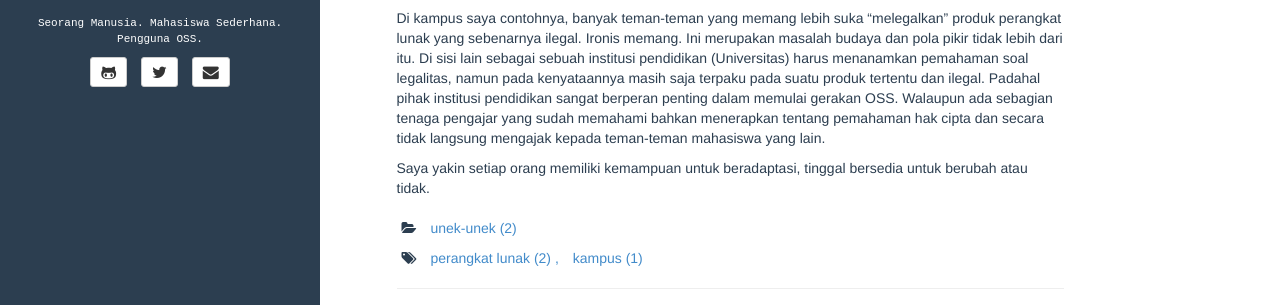
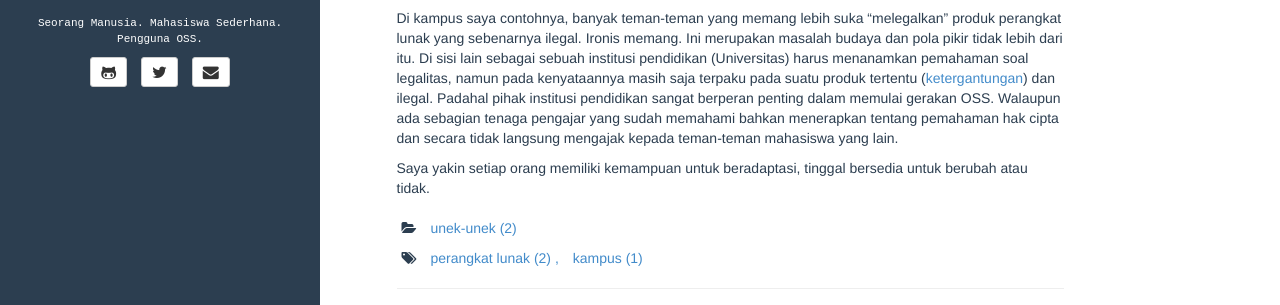
Before and after one commit to sofiangrh/sofiangrh.github.io, a Jekyll site: the page built from _posts/2014-10-20-oss-di-kampus-saya.md, in a window 1280 px wide and 970 px high, cut to the strip 282-587 px from the top of the window. Built offline with Jekyll 4.4.1, drawn with Linux system fonts in a browser that asks for light colours.

Commit message:
Mengubah file 2014-10-20-oss-di-kampus-saya.md

```diff
--- a/_posts/2014-10-20-oss-di-kampus-saya.md
+++ b/_posts/2014-10-20-oss-di-kampus-saya.md
@@ -8,6 +8,6 @@ fullview: true.
 
 Terkadang, Saya merasa iri kepada perguruan tinggi yang sudah memiliki kesadaran yang cukup tentang pemahaman terhadap hak cipta, terutama untuk produk perangkat lunak. Beberapa dari Anda mungkin tidak menyadari seberapa jauh analogi ini. Produk OSS (Open Source Software) merupakan sebuah alternatif dari penggunaan perangkat lunak ilegal. Bukan biaya yang dipermasalahkan tetapi kebebasan setiap orang untuk menggunakan, mengeksplorasi bahkan mengubahnya sesuai dengan kebutuhan pengguna. Menerapkan pemahaman ini di lingkungan perguruan tinggi memang tidak mudah.
 
-Di kampus saya contohnya, banyak teman-teman yang memang lebih suka "melegalkan" produk perangkat lunak yang sebenarnya ilegal. Ironis memang. Ini merupakan masalah budaya dan pola pikir tidak lebih dari itu. Di sisi lain sebagai sebuah institusi pendidikan (Universitas) harus menanamkan pemahaman soal legalitas, namun pada kenyataannya masih saja terpaku pada suatu produk tertentu dan ilegal. Padahal pihak institusi pendidikan sangat berperan penting dalam memulai gerakan OSS. Walaupun ada sebagian tenaga pengajar yang sudah memahami bahkan menerapkan tentang pemahaman hak cipta dan secara tidak langsung mengajak kepada teman-teman mahasiswa yang lain.
+Di kampus saya contohnya, banyak teman-teman yang memang lebih suka "melegalkan" produk perangkat lunak yang sebenarnya ilegal. Ironis memang. Ini merupakan masalah budaya dan pola pikir tidak lebih dari itu. Di sisi lain sebagai sebuah institusi pendidikan (Universitas) harus menanamkan pemahaman soal legalitas, namun pada kenyataannya masih saja terpaku pada suatu produk tertentu ([ketergantungan](http://blog.mahasiswasederhana.com/oss/2014/10/19/tips-mengurangi-ketergantungan.html)) dan ilegal. Padahal pihak institusi pendidikan sangat berperan penting dalam memulai gerakan OSS. Walaupun ada sebagian tenaga pengajar yang sudah memahami bahkan menerapkan tentang pemahaman hak cipta dan secara tidak langsung mengajak kepada teman-teman mahasiswa yang lain.
 
 Saya yakin setiap orang memiliki kemampuan untuk beradaptasi, tinggal bersedia untuk berubah atau tidak.
```
